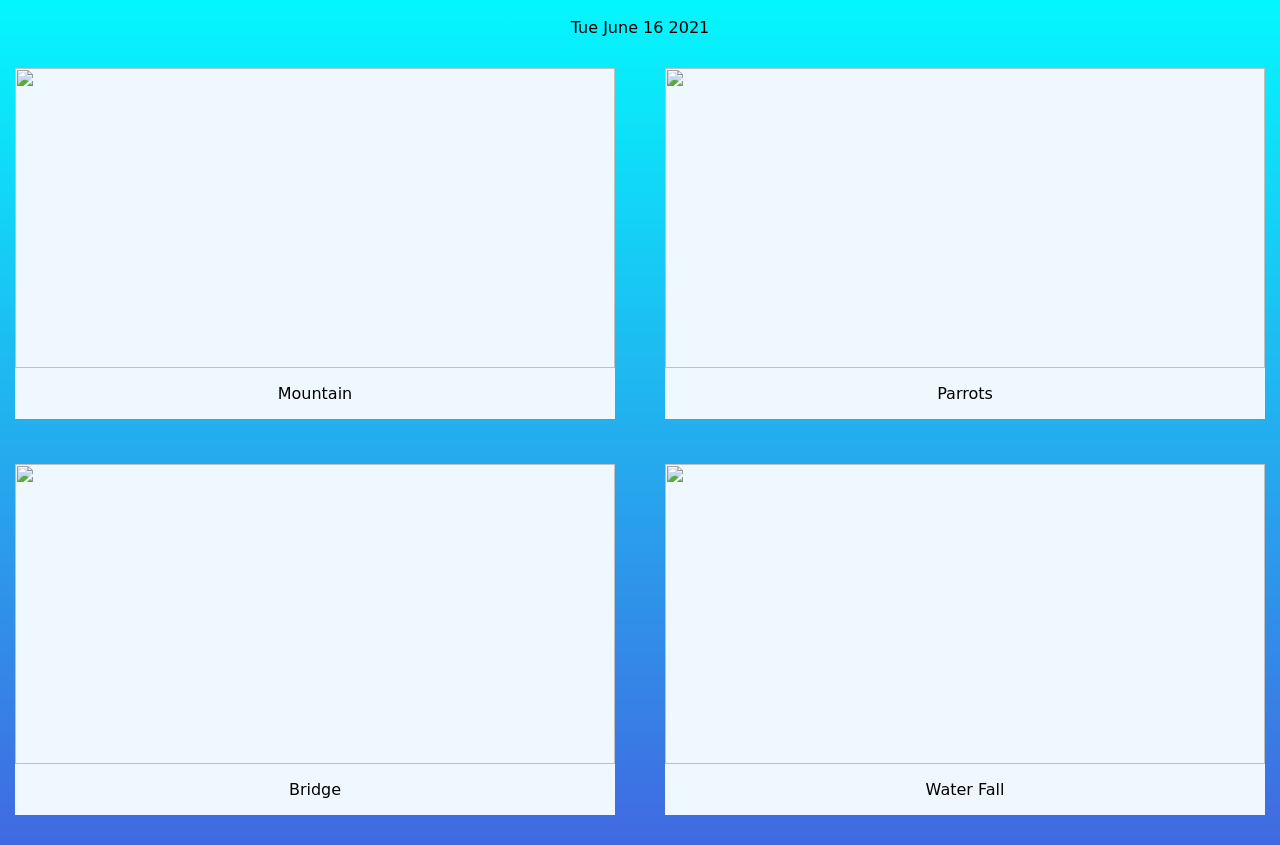
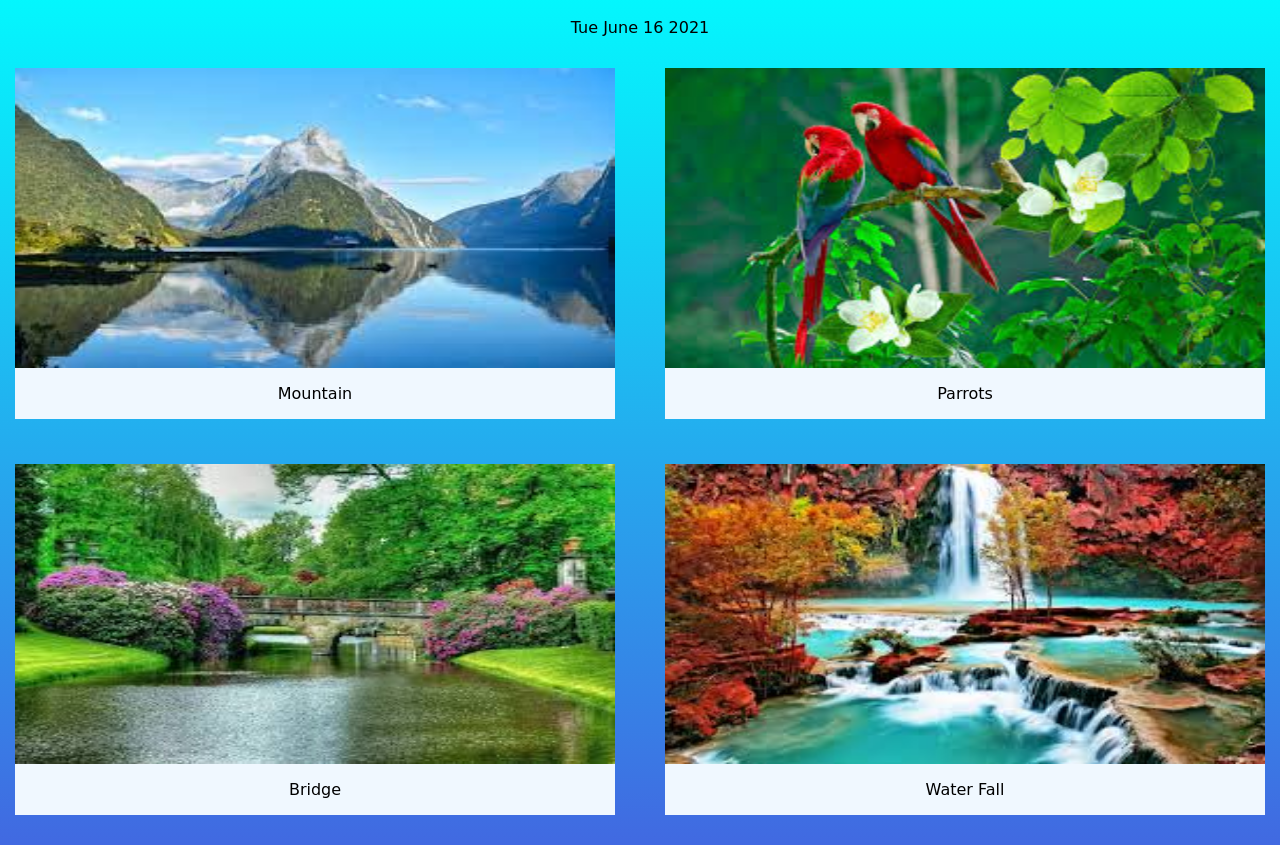
Before and after one commit to SristiGautam/myblog, a plain HTML site: page index.html in a window 1280 px wide. Shown: the part 49-894 px from the top of the page. Drawn offline with Linux system fonts and the light colour scheme.

Commit message:
Add files via upload

```diff
--- a/index.html
+++ b/index.html
@@ -10,21 +10,21 @@
     <P>Tue June 16 2021</P>
     <div class="image-section">
         <div class="section-style">
-            <img src="download.jfif">
+            <img src="xx.jfif">
             <p>Mountain</p>
         </div>
         <div class="section-style">
-            <img src="images%20(1).jfif">
+            <img src="x1.jfif">
             <p>Parrots</p>
         </div>
     </div>
     <div class="image-section">
         <div class="section-style">
-            <img src="images%20(2).jfif">
+            <img src="x3.jfif">
             <p>Bridge</p>
         </div>
         <div class="section-style">
-            <img src="images%20(3).jfif">
+            <img src="x4.jfif">
             <p>Water Fall</p>
         </div>
     </div>
```
